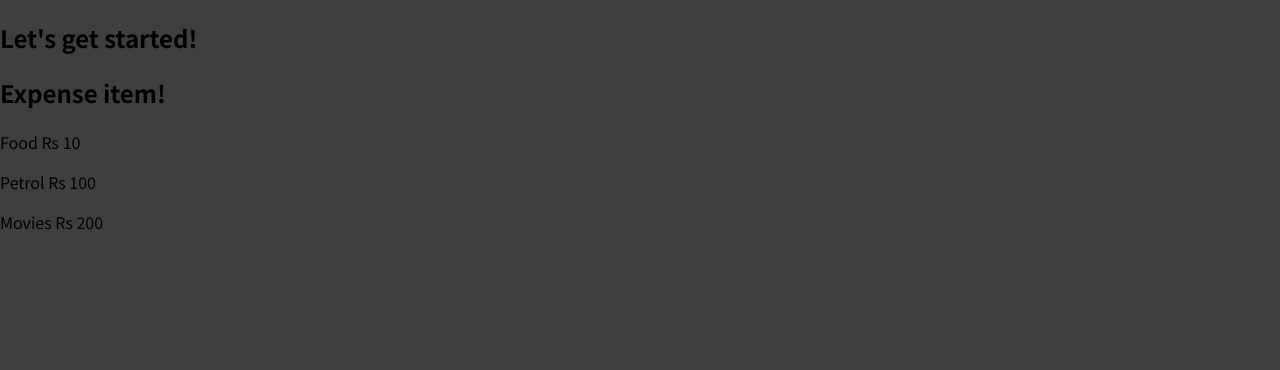
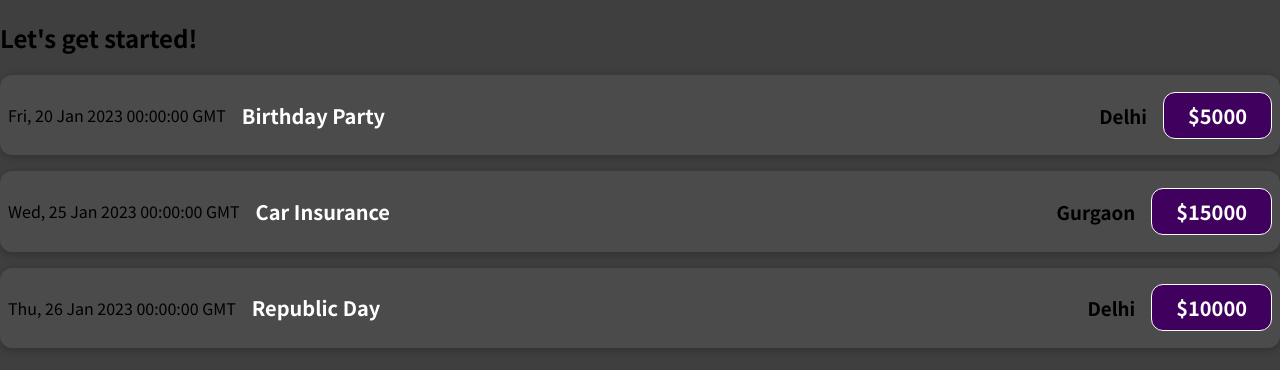
Before and after one commit to Hyper-terminal/Expense-tracker, a JavaScript app: page / in a window 1280 px wide. Shown: the top 370 px of the page. Built offline with nearby package versions, Linux system fonts and the light colour scheme.

Commit message:
Added basic css and dynamic expense item value using props

```diff
--- a/src/App.js
+++ b/src/App.js
@@ -1,10 +1,43 @@
 import ExpenseItem from "./components/ExpenseItem";
 
 function App() {
+    const expenses = [
+        {
+            title: "Birthday Party",
+            amount: 5000,
+            date: new Date(2023, 0, 20).toUTCString(),
+            locationOfExpenditure: "Delhi",
+        },
+        {
+            title: "Car Insurance",
+            amount: 15000,
+            date: new Date(2023, 0, 25).toUTCString(),
+            locationOfExpenditure: "Gurgaon",
+        },
+        {
+            title: "Republic Day",
+            amount: 10000,
+            date: new Date(2023, 0, 26).toUTCString(),
+            locationOfExpenditure: "Delhi",
+        },
+    ];
+
     return (
         <div>
             <h2>Let's get started!</h2>
-            <ExpenseItem />
+            {expenses.map((expenseItem, index) => {
+                return (
+                    <ExpenseItem
+                        key={index}
+                        title={expenseItem.title}
+                        amount={expenseItem.amount}
+                        date={expenseItem.date}
+                        locationOfExpenditure={
+                            expenseItem.locationOfExpenditure
+                        }
+                    />
+                );
+            })}
         </div>
     );
 }
--- /dev/null
+++ b/src/components/ExpenseItem.css
@@ -0,0 +1,56 @@
+.expense-item {
+    display: flex;
+    justify-content: space-between;
+    align-items: center;
+    box-shadow: 0 2px 8px rgba(0, 0, 0, 0.25);
+    padding: 0.5rem;
+    margin: 1rem 0;
+    border-radius: 12px;
+    background-color: #4b4b4b;
+}
+
+.expense-item__description {
+    display: flex;
+    flex-direction: column;
+    gap: 1rem;
+    align-items: flex-end;
+    flex-flow: column-reverse;
+    justify-content: flex-start;
+    flex: 1;
+}
+
+.expense-item h2 {
+    color: #3a3a3a;
+    font-size: 1rem;
+    flex: 1;
+    margin: 0 1rem;
+    color: white;
+}
+
+.expense-item__price {
+    font-size: 1rem;
+    font-weight: bold;
+    color: white;
+    background-color: #40005d;
+    border: 1px solid white;
+    padding: 0.5rem;
+    border-radius: 12px;
+}
+
+@media (min-width: 580px) {
+    .expense-item__description {
+        flex-direction: row;
+        align-items: center;
+        justify-content: flex-start;
+        flex: 1;
+    }
+
+    .expense-item__description h2 {
+        font-size: 1.25rem;
+    }
+
+    .expense-item__price {
+        font-size: 1.25rem;
+        padding: 0.5rem 1.5rem;
+    }
+}
--- /dev/null
+++ b/src/components/ExpenseItem.js
@@ -0,0 +1,16 @@
+import "./ExpenseItem.css";
+
+function ExpenseItem(props) {
+    return (
+        <div className="expense-item">
+            <div>{props.date}</div>
+            <div className="expense-item__description">
+                <h2>{props.title}</h2>
+                <h3>{props.locationOfExpenditure}</h3>
+                <div className="expense-item__price">${props.amount}</div>
+            </div>
+        </div>
+    );
+}
+
+export default ExpenseItem;
--- a/src/components/ExpenseItem.jsx
+++ /dev/null
@@ -1,12 +0,0 @@
-function ExpenseItem() {
-    return (
-        <div>
-            <h2>Expense item!</h2>
-            <p>Food Rs 10</p>
-            <p>Petrol Rs 100</p>
-            <p>Movies Rs 200</p>
-        </div>
-    );
-}
-
-export default ExpenseItem;
```
